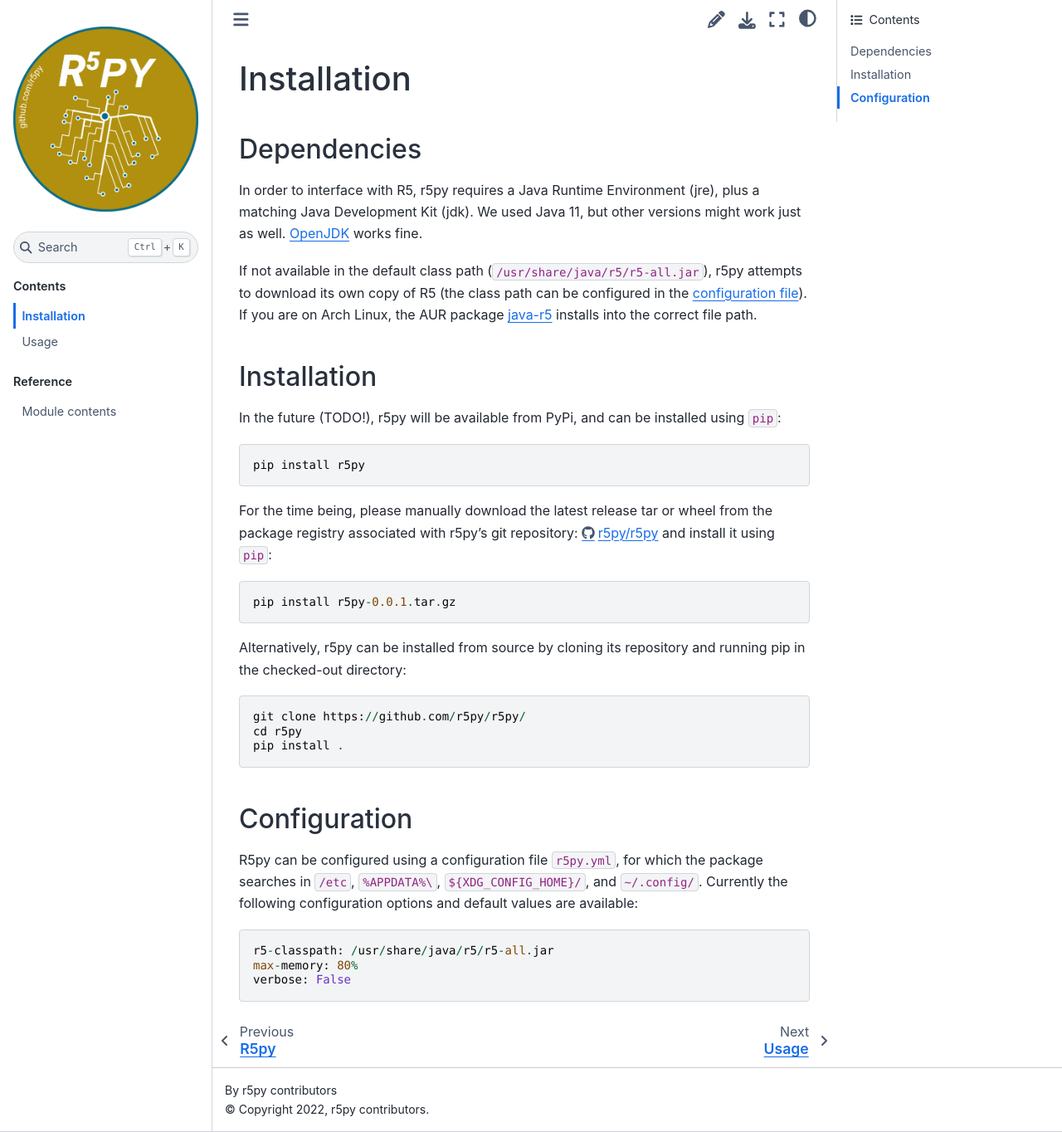
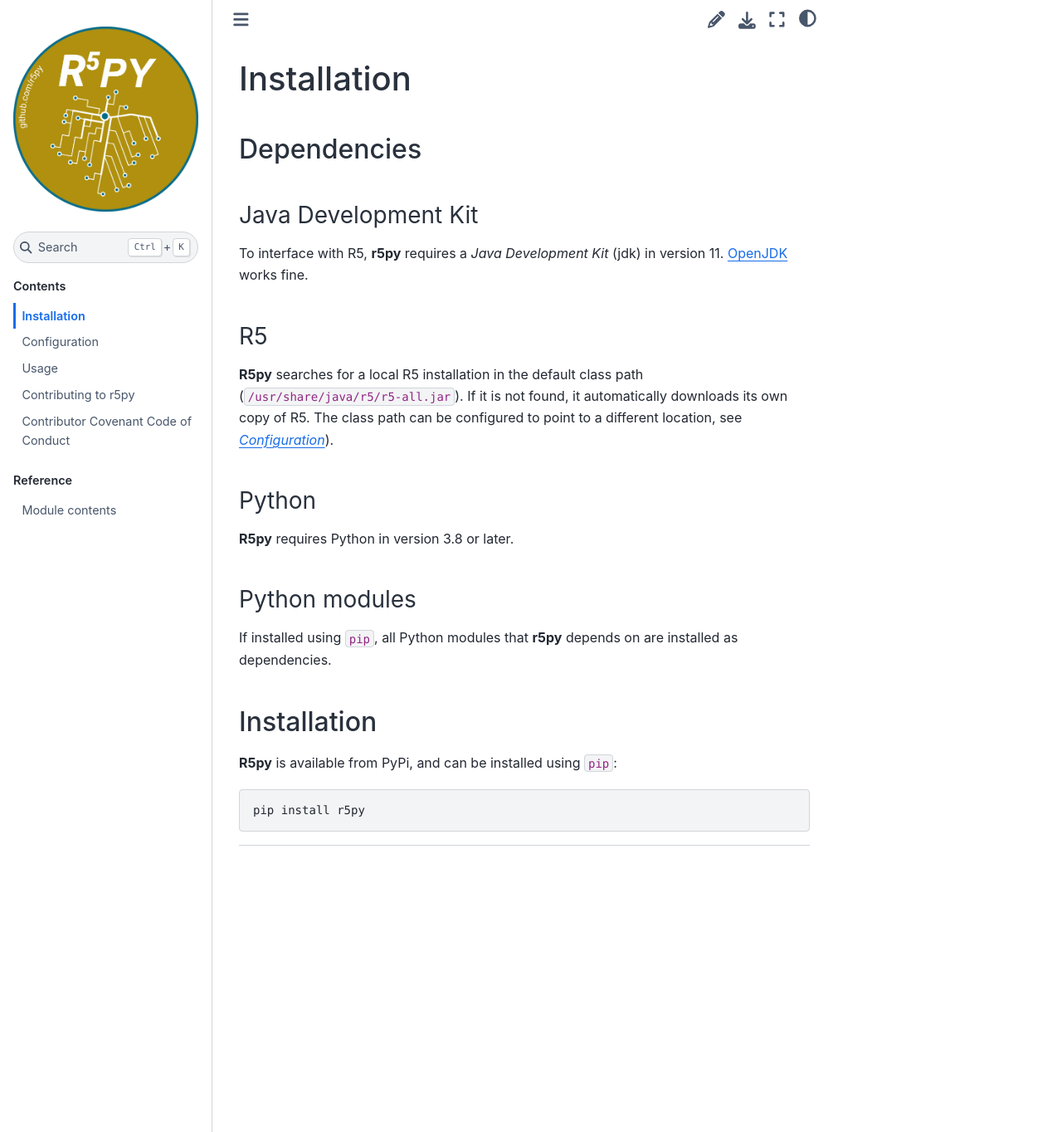
Before and after one commit to r5py/r5py, a Sphinx documentation site: the page built from docs/installation.md, in a window 1280 px wide and 1364 px high. Shown: the whole window at 83% size. Built offline with Sphinx 7.4.7 and the Sphinx Book theme 1.1.4, drawn with Linux system fonts in a browser that asks for light colours; pages that are not in the unit, such as notebooks, are missing from menus.

Commit message:
Add separate configuration section to documentation (#96)
* new section ‘configuration’

* formatting

* linted

* import order, import conventions

* moved comment into markdown cell

* add myst_parser

* rst -> md

* language

* clean up

Co-authored-by: Christoph Fink <christoph@christophfink.com>
Co-authored-by: Henrikki Tenkanen <henrikki.tenkanen@aalto.fi>

````diff
--- a/docs/conf.py
+++ b/docs/conf.py
@@ -32,9 +32,12 @@
     "sphinx.ext.napoleon",
     "IPython.sphinxext.ipython_console_highlighting",
     #"myst_nb",
+    "myst_parser",
     "nbsphinx"
 
 ]
+
+source_suffix = [".rst", ".md"]
 
 # Add any paths that contain templates here, relative to this directory.
 templates_path = ['_templates']
--- a/docs/index.rst
+++ b/docs/index.rst
@@ -9,9 +9,10 @@
    :caption: Contents
 
    installation
+   configuration
    basic-usage.ipynb
-   CONTRIBUTING.md
-   CODE_OF_CONDUCT.md
+   CONTRIBUTING
+   CODE_OF_CONDUCT
 
 .. toctree::
     :caption: Reference
--- /dev/null
+++ b/docs/installation.md
@@ -0,0 +1,35 @@
+# Installation
+
+## Dependencies
+
+### Java Development Kit
+
+To interface with R5, **r5py** requires a *Java Development Kit* (jdk) in version 11. [OpenJDK](https://openjdk.java.net/) works fine.
+
+
+### R5
+
+**R5py** searches for a local R5 installation in the default class path (`/usr/share/java/r5/r5-all.jar`). If it is not found, it automatically downloads its own copy of R5. The class path can be configured to point to a different location, see *[Configuration](configuration)*).
+
+
+### Python
+
+**R5py** requires Python in version 3.8 or later. <!--// TODO: how does conda handle this? //-->
+
+
+### Python modules
+
+If installed using `pip`, all Python modules that **r5py** depends on are installed as dependencies. <!--// TODO: conda //-->
+
+
+## Installation
+
+**R5py** is available from PyPi, and can be installed using `pip`:
+
+```sh
+pip install r5py
+```
+
+<!--// TODO:
+Add conda installation (including environment). Maybe as the first/recommended method?
+--//>
--- a/docs/installation.rst
+++ /dev/null
@@ -1,42 +0,0 @@
-.. _installataion:
-
-
-Installation
-============
-
-Dependencies
-------------
-
-In order to interface with R5, r5py requires a Java Runtime Environment (jre), plus a matching Java Development Kit (jdk). We used Java 11, but other versions might work just as well. `OpenJDK <https://openjdk.java.net/>`_ works fine.
-
-If not available in the default class path (``/usr/share/java/r5/r5-all.jar``), r5py attempts to download its own copy of R5 (the class path can be configured in the `configuration file <#configuration>`_). If you are on Arch Linux, the AUR package `java-r5 <https://aur.archlinux.org/packages/java-r5>`_ installs into the correct file path.
-
-
-
-Installation
-------------
-
-In the future (TODO!), r5py will be available from PyPi, and can be installed using ``pip``::
-
-    pip install r5py
-
-For the time being, please manually download the latest release tar or wheel from the package registry associated with r5py’s git repository: https://github.com/r5py/r5py/releases and install it using ``pip``::
-
-    pip install r5py-0.0.1.tar.gz
-
-Alternatively, r5py can be installed from source by cloning its repository and running pip in the checked-out directory::
-
-    git clone https://github.com/r5py/r5py/
-    cd r5py
-    pip install .
-
-
-
-Configuration
--------------
-
-R5py can be configured using a configuration file ``r5py.yml``, for which the package searches in ``/etc``, ``%APPDATA%\``, ``${XDG_CONFIG_HOME}/``, and ``~/.config/``. Currently the following configuration options and default values are available::
-
-    r5-classpath: /usr/share/java/r5/r5-all.jar
-    max-memory: 80%
-    verbose: False
````
Also changed, not shown: docs/CONTRIBUTING.md (+23 -0 lines), docs/configuration.md (added, +100 -0 lines), docs/data/README.md (+3 -3 lines), docs/basic-usage.ipynb.
